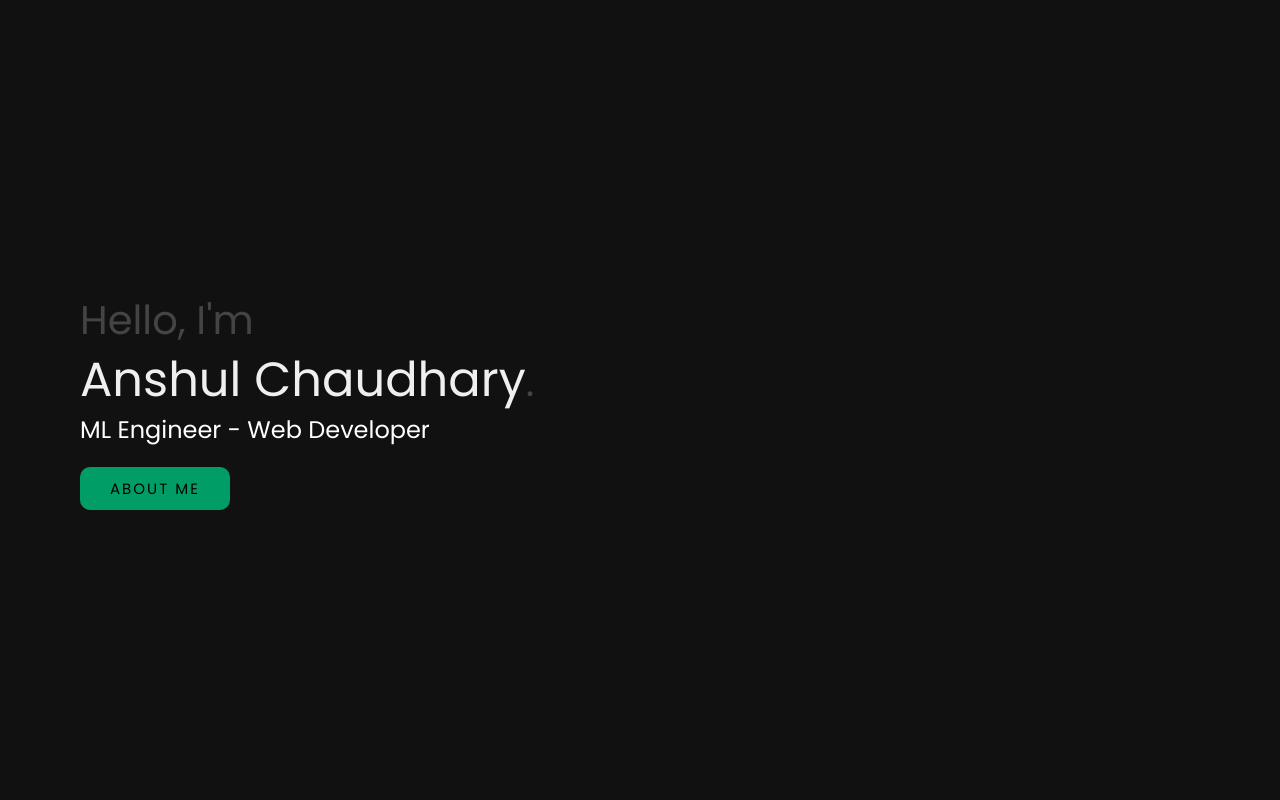
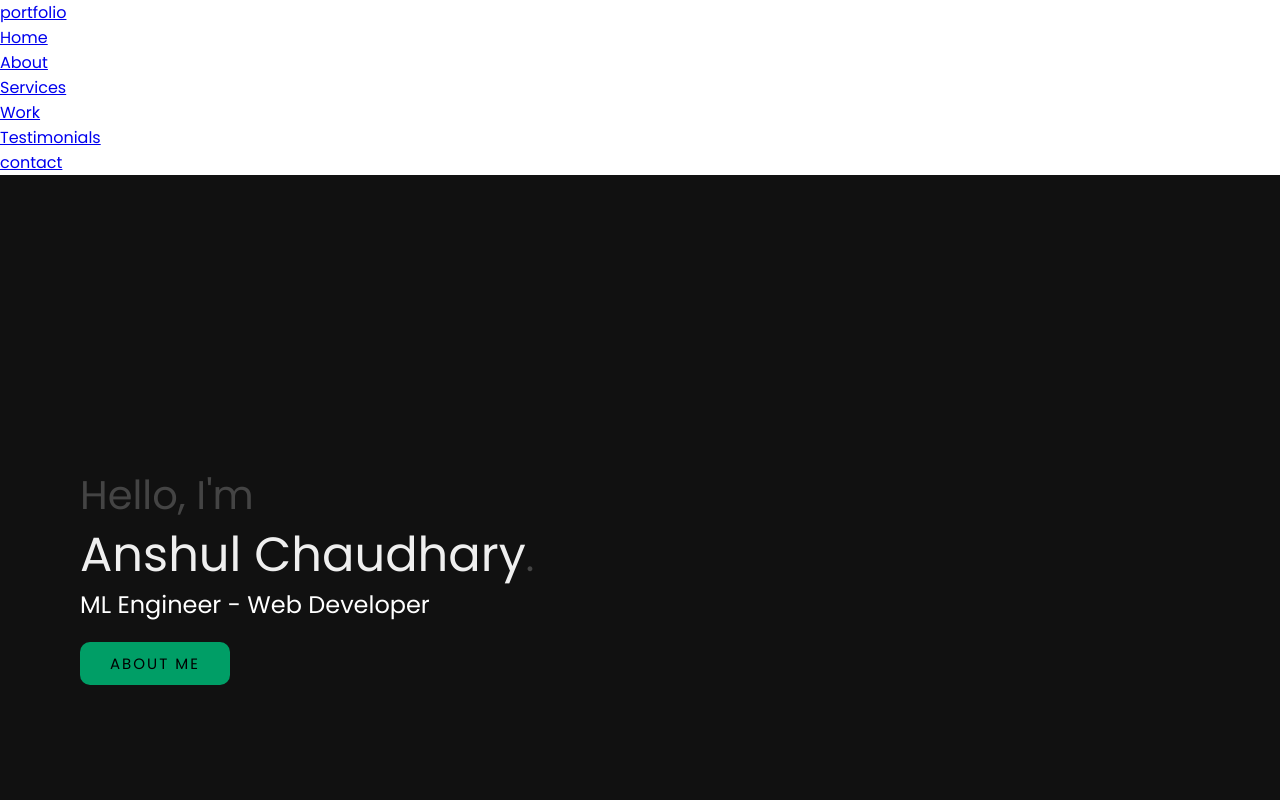
Before and after one commit to anschy/anschy.github.io, a plain HTML site: page index.html in a window 1280 px wide. Shown: the top 800 px of the page. Drawn offline with Linux system fonts and the light colour scheme.

Commit message:
Add files via upload

```diff
--- a/index.html
+++ b/index.html
@@ -8,6 +8,20 @@
     <title>Anshul Chaudhary | Portfolio</title>
 </head>
 <body>
+
+    <!-- Creating Menu Tabs & logos at the Top using HTML-->
+    <header>
+    <a href="#" class="logo">portfolio</a>
+
+    <ul class="menu">
+        <li><a href="#home">Home</a></li>
+        <li><a href="#about">About</a></li>
+        <li><a href="#services">Services</a></li>
+        <li><a href="#work">Work</a></li>
+        <li><a href="#testimonials">Testimonials</a></li>
+        <li><a href="#contact">contact</a></li>
+    </ul>
+    </header>
 
     <!-- Landing Page (Banner) -->
     <section class="banner" id="home">
```
